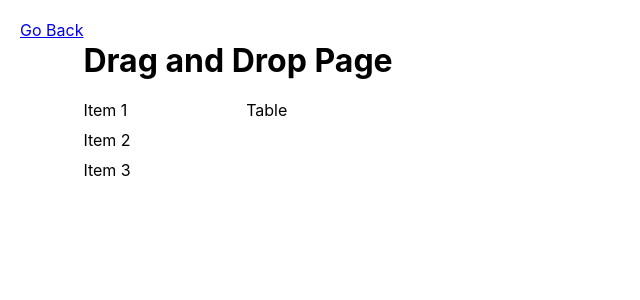
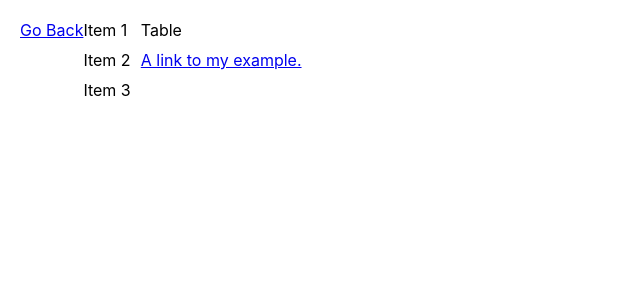
Before and after one commit to docia/rtk_query_practice, a React (Create React App) app: page /dragandrop in a window 1280 px wide. Shown: the top 300 px of the page, without its empty margins (0-640 px from the left). Built offline with nearby package versions, Linux system fonts and the light colour scheme.

Commit message:
added title and a href

```diff
--- a/src/features/pages/DragAndDropPage/DragAndDrop.tsx
+++ b/src/features/pages/DragAndDropPage/DragAndDrop.tsx
@@ -6,12 +6,15 @@ function DragAndDrop() {
 		<div className="container">
 			<GoBack />
 			<main>
-				<h1 className="dragTitle">Drag and Drop Page</h1>
+				<title className="dragTitle">Drag and Drop Page</title>
 				<div className="gridContainer">
 					<div className="item">Item 1</div>
 					<div className="item">Item 2</div>
 					<div className="item">Item 3</div>
 					<div className="tableItem">Table</div>
+					<a href="https://www.example.com" title='An "interesting" reference'>
+						A link to my example.
+					</a>
 				</div>
 			</main>
 		</div>
```
